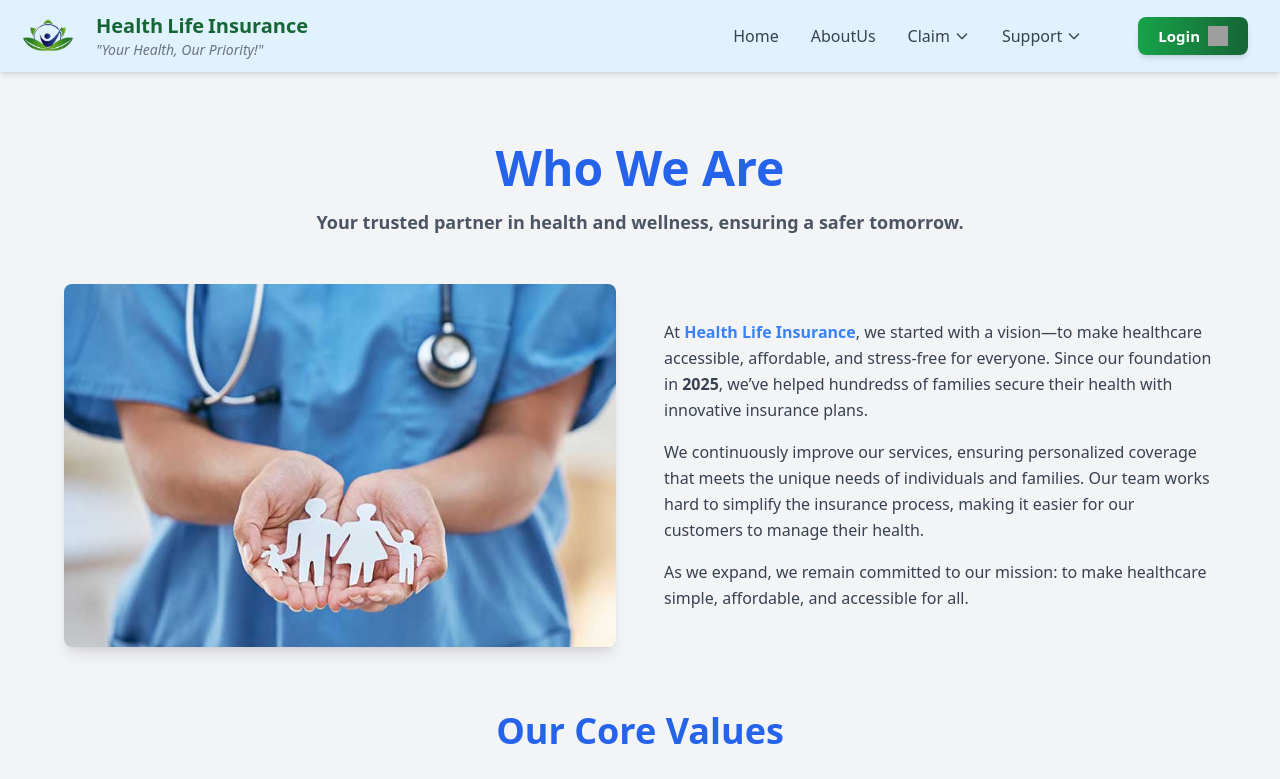
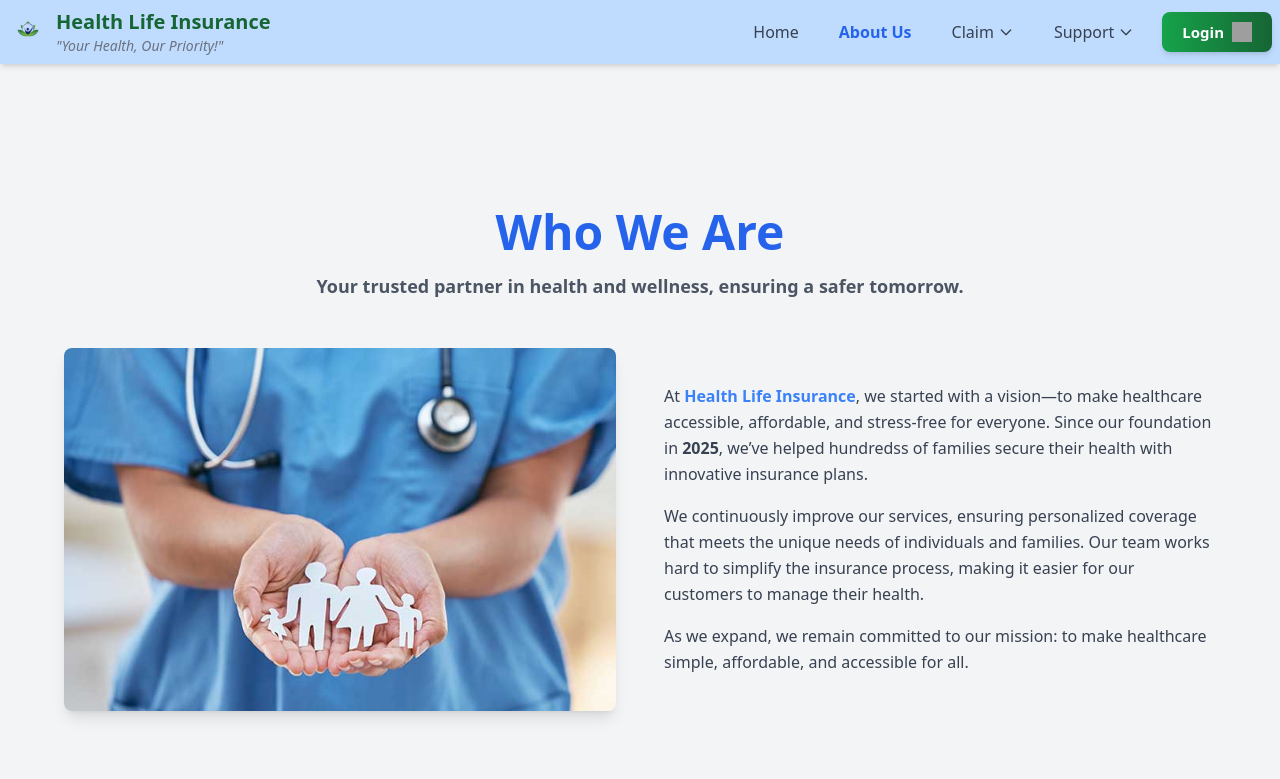
Before and after one commit to AdityaChavan0205/Health-Insurance-Project, a React (Vite) app in the folder Frontend/: page /about in a window 1280 px wide. Shown: the top 779 px of the page. Built offline with nearby package versions, Linux system fonts and the light colour scheme; grey boxes are pictures that could not be loaded.

Commit message:
Latest updated code

```diff
--- a/Frontend/src/Components/Footer.jsx
+++ b/Frontend/src/Components/Footer.jsx
@@ -1,7 +1,7 @@
 import React from "react";
 import { FaFacebookF, FaTwitter, FaInstagram } from "react-icons/fa";
 
-const Footer = () => {
+export const Footer = () => {
   return (
     <footer className="bg-gray-900 text-white py-10 mt-auto">
       <div className="max-w-7xl mx-auto px-6">
@@ -61,9 +61,9 @@ const Footer = () => {
               ))}
             </ul>
           </div>
-
-          {/* Divider */}
-          <div className="hidden md:block w-px h-12 bg-gray-400 mr-40"></div>
+          {/*
+          Divider
+          <div className="hidden md:block w-px h-12 bg-gray-400 mr-0"></div> */}
 
           {/* Social Media */}
           <div className="flex flex-col items-center md:items-end">
@@ -85,7 +85,7 @@ const Footer = () => {
         {/* Social Media & Copyright */}
         <div className="mt-8 border-t border-gray-700 pt-6 flex items-center justify-center px-6">
           <p className="text-gray-500 text-sm text-center">
-            © 2024 MedInsure. All Rights Reserved. Your Trusted Health Insurance
+            © 2025 MedInsure. All Rights Reserved. Your Trusted Health Insurance
             Partner
           </p>
         </div>
--- a/Frontend/src/Components/Navbar.jsx
+++ b/Frontend/src/Components/Navbar.jsx
@@ -1,208 +1,74 @@
-// import React, { useState } from "react";
-// import { NavLink, useNavigate } from "react-router-dom";
-// import { useDispatch, useSelector } from "react-redux";
-// import { logout } from "../redux/Slices/authSlice";
-
-// import LoginSignUp from "../Pages/LogInSingUp"; // Import your LoginSignUp component
-// import { Menu, X } from "lucide-react";
-// import { FaTimes } from "react-icons/fa";
-
-// const Navbar = () => {
-//   const [isMenuOpen, setIsMenuOpen] = useState(false);
-//   const [showAuthModal, setShowAuthModal] = useState(false);
-//   const navigate = useNavigate();
-//   const dispatch = useDispatch();
-//   const { token } = useSelector((state) => state.auth.formData);
-//   const isLoggedIn = !!token;
-
-//   const handleAuthClick = () => {
-//     if (isLoggedIn) {
-//       dispatch(logout());
-//       alert("You have successfully logged out.");
-//       navigate("/");
-//     } else {
-//       setShowAuthModal(true);
-//     }
-//   };
-
-//   const closeModal = () => {
-//     setShowAuthModal(false);
-//   };
-
-//   return (
-//     <header className="bg-blue-200 shadow-md w-full relative">
-//       <div className="container mx-auto flex items-center justify-between py-0 px-2">
-//         <div className="flex items-center space-x-2">
-//           <img src="/src/Components/assets/hi.jpg" alt="Website Logo" className="h-10 w-10" />
-//           <div>
-//             <h1 className="text-xl font-bold text-gray-800">
-//               <span className="text-green-800">Health</span>{" "}
-//               <span className="text-green-800">Life</span>{" "}
-//               <span className="text-green-800">Insurance</span>
-//             </h1>
-//             <p className="text-sm text-gray-500 italic">"Your Health, Our Priority!"</p>
-//           </div>
-//         </div>
-
-//         <div className="lg:hidden">
-//           <button onClick={() => setIsMenuOpen(!isMenuOpen)} aria-expanded={isMenuOpen} className="p-2">
-//             {isMenuOpen ? <X size={24} /> : <Menu size={24} />}
-//           </button>
-//         </div>
-
-//         <nav
-//           className={`lg:flex lg:items-center lg:space-x-6 text-gray-700 text-base font-medium ${isMenuOpen ? "block" : "hidden"
-//             } lg:block absolute lg:relative top-full left-0 right-0 w-full lg:w-auto bg-white lg:bg-transparent shadow-md lg:shadow-none px-4 py-2 lg:p-0 z-50`}
-//         >
-//           <ul className="flex flex-col lg:flex-row lg:space-x-4 space-y-2 lg:space-y-0 lg:items-center">
-//             <li className="hover:bg-gray-100 lg:hover:bg-transparent px-3 py-2 rounded transition-colors">
-//               <NavLink to="/" className={({ isActive }) => ` ${isActive ? 'text-blue-600 font-bold' : ''}`}>
-//                 Home
-//               </NavLink>
-//             </li>
-//             <li className="hover:bg-gray-100 lg:hover:bg-transparent px-3 py-2 rounded transition-colors">
-//               <NavLink to="/about" className={({ isActive }) => ` ${isActive ? 'text-blue-600 font-bold' : ''}`}>
-//                 About Us
-//               </NavLink>
-//             </li>
-//             <li className="w-full lg:w-auto hover:bg-gray-100 lg:hover:bg-transparent px-3 py-2 rounded transition-colors">
-//               <Claim />
-//             </li>
-//             <li className="w-full lg:w-auto hover:bg-gray-100 lg:hover:bg-transparent px-3 py-2 rounded transition-colors">
-//               <Support />
-//             </li>
-//             <li className="mt-2 lg:mt-0">
-//               {isLoggedIn ? (
-//                 <button
-//                   onClick={handleAuthClick}
-//                   className="group relative flex items-center justify-center px-4 py-2 rounded-md bg-gradient-to-r from-cyan-500 to-blue-500 hover:from-blue-600 hover:to-cyan-600 text-white font-medium transition-transform duration-300 ease-in-out transform hover:scale-105"
-//                 >
-//                   <span className="absolute left-0 top-0 h-full w-1 bg-cyan-300 transition-all duration-300 group-hover:w-full"></span>
-//                   <span className="relative flex items-center">
-//                     <img src="https://www.iconpacks.net/icons/1/free-user-logout-icon-304-thumb.png" alt="Logout Icon" className="w-5 h-5 mr-2" />
-//                     <span>Logout</span>
-//                   </span>
-//                 </button>
-//               ) : (
-//                 <button
-//                   onClick={handleAuthClick}
-//                   className="group relative flex items-center justify-center px-2 py-1 rounded-md bg-gradient-to-r from-cyan-500 to-blue-500 hover:from-blue-600 hover:to-cyan-600 text-white font-medium transition-transform duration-300 ease-in-out transform hover:scale-105"
-//                 >
-//                   <span className="absolute left-0 top-0 h-full w-1 bg-cyan-300 transition-all duration-300 group-hover:w-full"></span>
-//                   <span className="relative flex items-center">
-//                     <img src="https://www.iconpacks.net/icons/1/free-user-login-icon-305-thumb.png" alt="Login Icon" className="w-5 h-5 mr-2" />
-//                     <span>Login</span>
-//                   </span>
-//                 </button>
-//               )}
-//             </li>
-//           </ul>
-//         </nav>
-//       </div>
-
-//       {/* Login/Signup Modal */}
-//       {showAuthModal && (
-//         <div className="fixed inset-0 bg-gray-800 bg-opacity-50 flex justify-center items-center z-50">
-//           <div className=" p-6 w-full max-w-md relative"> {/* Added relative here */}
-//             {/* <button onClick={closeModal} className="absolute top-10 right-2 text-gray-500 hover:text-gray-700"> */}
-//             {/* <FaTimes size={20} /> Use FaTimes for consistency */}
-//             {/* </button> */}
-//             <LoginSignUp onClose={closeModal} />
-//           </div>
-//         </div>
-//       )}
-//     </header>
-//   );
-// };
-
-// export default Navbar;
-
-import React, { useState, useEffect } from "react";
-import { Link, useNavigate } from "react-router-dom";
+import React, { useState } from "react";
+import { NavLink, useNavigate } from "react-router-dom";
 import { useDispatch, useSelector } from "react-redux";
 import { logout } from "../redux/Slices/authSlice";
-import { Menu, X } from "lucide-react";
 import Claim from "../Pages/Claim";
 import Support from "../Pages/Support";
+import LoginSignUp from "../Pages/LogInSingUp";
+import { Menu, X } from "lucide-react";
+import { ToastContainer, toast } from "react-toastify";
+import "react-toastify/dist/ReactToastify.css";
 const Navbar = () => {
-  const [isLoggedIn, setIsLoggedIn] = useState(false);
   const [isMenuOpen, setIsMenuOpen] = useState(false);
+  const [showAuthModal, setShowAuthModal] = useState(false);
   const navigate = useNavigate();
   const dispatch = useDispatch();
   const { token } = useSelector((state) => state.auth.formData);
+  const isLoggedIn = !!token;
 
   const handleAuthClick = () => {
     if (isLoggedIn) {
       dispatch(logout());
-      alert("You have successfully logged out.");
+      toast.success("You have successfully logged out.");
       navigate("/");
     } else {
-      navigate("/login");
+      setShowAuthModal(true);
     }
   };
-
-  useEffect(() => {
-    setIsLoggedIn(!!token);
-  }, [token]);
+  const closeModal = () => {
+    setShowAuthModal(false);
+  };
 
   return (
-    <header className="shadow-md w-full top-0 left-0 z-50 bg-sky-100 fixed ">
-      <div className="container mx-auto flex items-center justify-between -my-3 ">
-
-        {/* Logo Section */}
-        <div className="flex items-center">
-          <img
-            src="/public/logo1.png"
-            alt="Website Logo"
-            className="h-36 w-32 pt-3 sm:h-20 sm:w-20 md:h-24 md:w-24"
-          />
+    <header className="bg-blue-200 shadow-md w-full relative">
+      <div className="container mx-auto flex items-center justify-between py-2 px-2">
+        <div className="flex items-center space-x-2">
+          <img src="../logo1.png" alt="Website Logo" className="h-10 w-10" />
           <div>
-            <h1 className="text-lg sm:text-xl font-bold text-gray-800">
-              <span className="text-green-800">Health</span>
-              <span className="text-green-800 pl-1">Life</span>
-              <span className="text-green-800 pl-1">Insurance</span>
+            <h1 className="text-xl font-bold text-gray-800">
+              <span className="text-green-800">Health</span>{" "}
+              <span className="text-green-800">Life</span>{" "}
+              <span className="text-green-800">Insurance</span>
             </h1>
-            <p className="text-xs sm:text-sm text-gray-500 italic">
-              "Your Health, Our Priority!"
-            </p>
+            <p className="text-sm text-gray-500 italic">"Your Health, Our Priority!"</p>
           </div>
         </div>
 
-        {/* Mobile Menu Button */}
         <div className="lg:hidden">
-          <button onClick={() => setIsMenuOpen(!isMenuOpen)} className="text-gray-700">
-            {isMenuOpen ? <X size={28} /> : <Menu size={28} />}
+          <button onClick={() => setIsMenuOpen(!isMenuOpen)} aria-expanded={isMenuOpen} className="p-2">
+            {isMenuOpen ? <X size={24} /> : <Menu size={24} />}
           </button>
         </div>
 
-        {/* Navigation */}
-        <nav className={`lg:flex lg:items-center lg:space-x-6 text-gray-700 font-medium text-[15px] absolute lg:relative top-full left-0 right-0 w-full lg:w-auto bg-white lg:bg-transparent shadow-md lg:shadow-none px-4 py-1 lg:p-0 z-50 mr-8 transition-all duration-300 ease-in-out ${isMenuOpen ? "block" : "hidden"
-          }`}>
-          <ul className="flex flex-col lg:flex-row lg:space-x-8 space-y-4 lg:space-y-0 text-center lg:text-left">
-            <li>
-              <Link to="/" className="hover:text-green-700 transition-colors lg:text-[16px] block py-1 lg:py-0">
+        <nav className={`lg:flex lg:items-center lg:space-x-6 text-gray-700 text-base font-medium ${isMenuOpen ? "block" : "hidden"} lg:block absolute lg:relative top-full left-0 right-0 w-full lg:w-auto bg-white lg:bg-transparent shadow-md lg:shadow-none px-4 py-2 lg:p-0 z-50`}>
+          <ul className="flex flex-col lg:flex-row lg:space-x-4 space-y-2 lg:space-y-0 lg:items-center">
+            <li className="hover:bg-gray-100 lg:hover:bg-transparent px-3 py-2 rounded transition-colors">
+              <NavLink to="/" className={({ isActive }) => ` ${isActive ? 'text-blue-600 font-bold' : ''}`}>
                 Home
-              </Link>
+              </NavLink>
             </li>
-            <li>
-              <Link to="/about" className="hover:text-green-700 transition-colors lg:text-[16px]  block py-1 lg:py-0">
-                AboutUs
-              </Link>
+            <li className="hover:bg-gray-100 lg:hover:bg-transparent px-3 py-2 rounded transition-colors">
+              <NavLink to="/about" className={({ isActive }) => ` ${isActive ? 'text-blue-600 font-bold' : ''}`}>
+                About Us
+              </NavLink>
             </li>
-            <li>
-              <Link to="/claim" className="hover:text-green-700 transition-colors lg:text-[16px] block py-1 lg:py-0">
+            <li className="w-full lg:w-auto hover:bg-gray-100 lg:hover:bg-transparent px-3 py-2 rounded transition-colors">
               <Claim />
-              </Link>
             </li>
-            <li>
-              <Link to="/support" className="hover:text-green-700 transition-colors lg:text-[16px] block py-1 lg:py-0">
+            <li className="w-full lg:w-auto hover:bg-gray-100 lg:hover:bg-transparent px-3 py-2 rounded transition-colors">
               <Support />
-              </Link>
             </li>
-          </ul>
-
-          {/* Login / Logout Button */}
-          <div className="mt-4  pl-8 lg:mt-0 flex justify-center lg:justify-start">
+            <li className="mt-2 lg:mt-0">
               <button
                 onClick={handleAuthClick}
                 className="flex items-center space-x-2 bg-gradient-to-r from-green-600 to-green-800 text-white px-5 py-2 rounded-lg shadow-md hover:scale-105 transition-all"
@@ -216,10 +82,30 @@ const Navbar = () => {
                   className="w-5 h-5"
                 />
               </button>
+            </li>
+          </ul>
+        </nav>
       </div>
-        </nav>
 
+      {showAuthModal && (
+        <div className="fixed inset-0 bg-gray-800 bg-opacity-50 flex justify-center items-center z-50">
+          <div className="p-6 w-full max-w-md relative">
+            <LoginSignUp onClose={closeModal} />
           </div>
+        </div>
+      )}
+
+      <ToastContainer
+        position="top-right"
+        autoClose={5000}
+        hideProgressBar={false}
+        newestOnTop={false}
+        closeOnClick
+        rtl={false}
+        pauseOnFocusLoss
+        draggable
+        pauseOnHover
+      />
     </header>
   );
 };
--- a/Frontend/src/Pages/AboutUs.jsx
+++ b/Frontend/src/Pages/AboutUs.jsx
@@ -1,5 +1,5 @@
 import React from 'react'
-
+import Footer from '../Components/Footer';
 export const AboutUs = () => {
   return (
     <>
@@ -95,6 +95,7 @@ export const AboutUs = () => {
           </button>
         </div>
       </div>
+      <Footer />
     </>
   )
 }
--- a/Frontend/src/Pages/LogInSingUp.jsx
+++ b/Frontend/src/Pages/LogInSingUp.jsx
@@ -1,5 +1,6 @@
 import React, { useState, useEffect } from "react";
 import { useDispatch, useSelector } from "react-redux";
+// import { GoogleOAuthProvider, GoogleLogin } from "@react-oauth/google";
 import { useNavigate } from "react-router-dom";
 import {
   FaEnvelope,
@@ -20,6 +21,8 @@ import {
 } from "../redux/Slices/authSlice";
 import { ToastContainer, toast } from "react-toastify";
 import "react-toastify/dist/ReactToastify.css";
+
+const clientId = "841090175121-4vb6ko7to48e1v1g7oj091f3gvq42e70.apps.googleusercontent.com"; // Replace with your actual Google Client ID
 
 const LoginSignUp = ({ onClose }) => {
   const dispatch = useDispatch();
@@ -92,6 +95,16 @@ const LoginSignUp = ({ onClose }) => {
   const handleSwitch = () => {
     setIsLogin(!isLogin);
     dispatch(resetError());
+  };
+
+  const handleGoogleSuccess = (credentialResponse) => {
+    console.log("Google Sign-In Success:", credentialResponse);
+    // Decode JWT token to get user details
+  };
+
+
+  const handleGoogleFailure = (error) => {
+    console.log("Google Sign-In Failed:", error);
   };
 
   const validateEmail = (email) => {
```
Also changed, not shown: 1 other file (tests, documents, lock files or other folders). Lines whose indentation alone changed are shown as unchanged.
